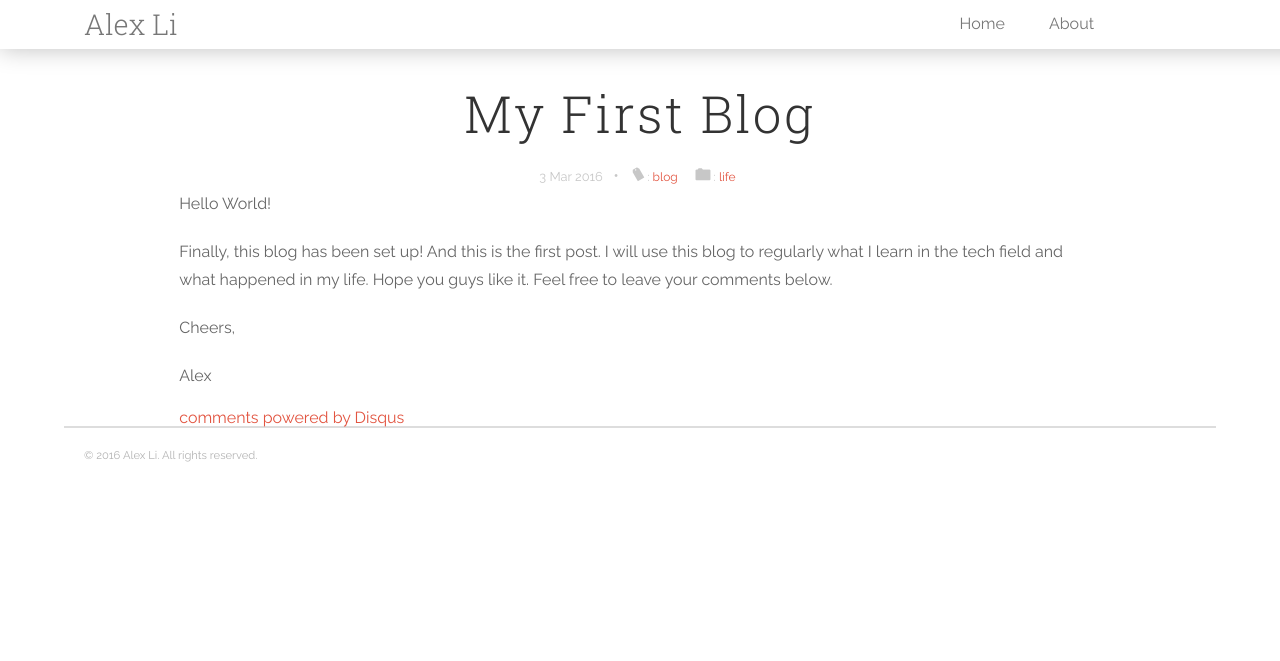
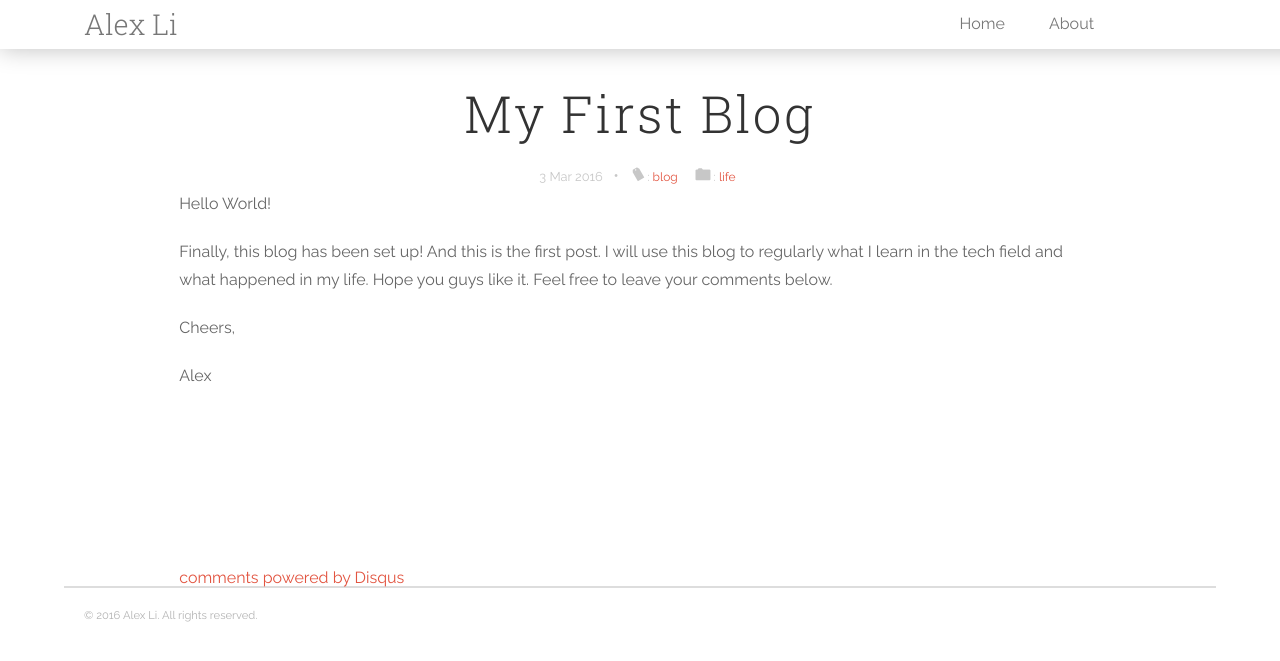
Before and after one commit to AlexLi88/AlexLi88.github.io, a Jekyll site: the page built from _posts/2016-03-03-my-first-blog.md, in a window 1280 px wide. Shown: the top 661 px of the page. Built offline with Jekyll 4.4.1, drawn with Linux system fonts in a browser that asks for light colours; nearby versions of some CDN libraries; comment, search, counter and statistics services are not loaded.

Commit message:
change disqus layout

```diff
--- a/css/uno.css
+++ b/css/uno.css
@@ -1750,6 +1750,13 @@
     color: #168dd9;
 }
 
+.post{
+	padding-bottom: 60px;
+}
+
+#disqus_thread{
+	padding-bottom: 100px;
+}
 
 .site-header-nav-item.selected {
     color: #168dd9;
```
